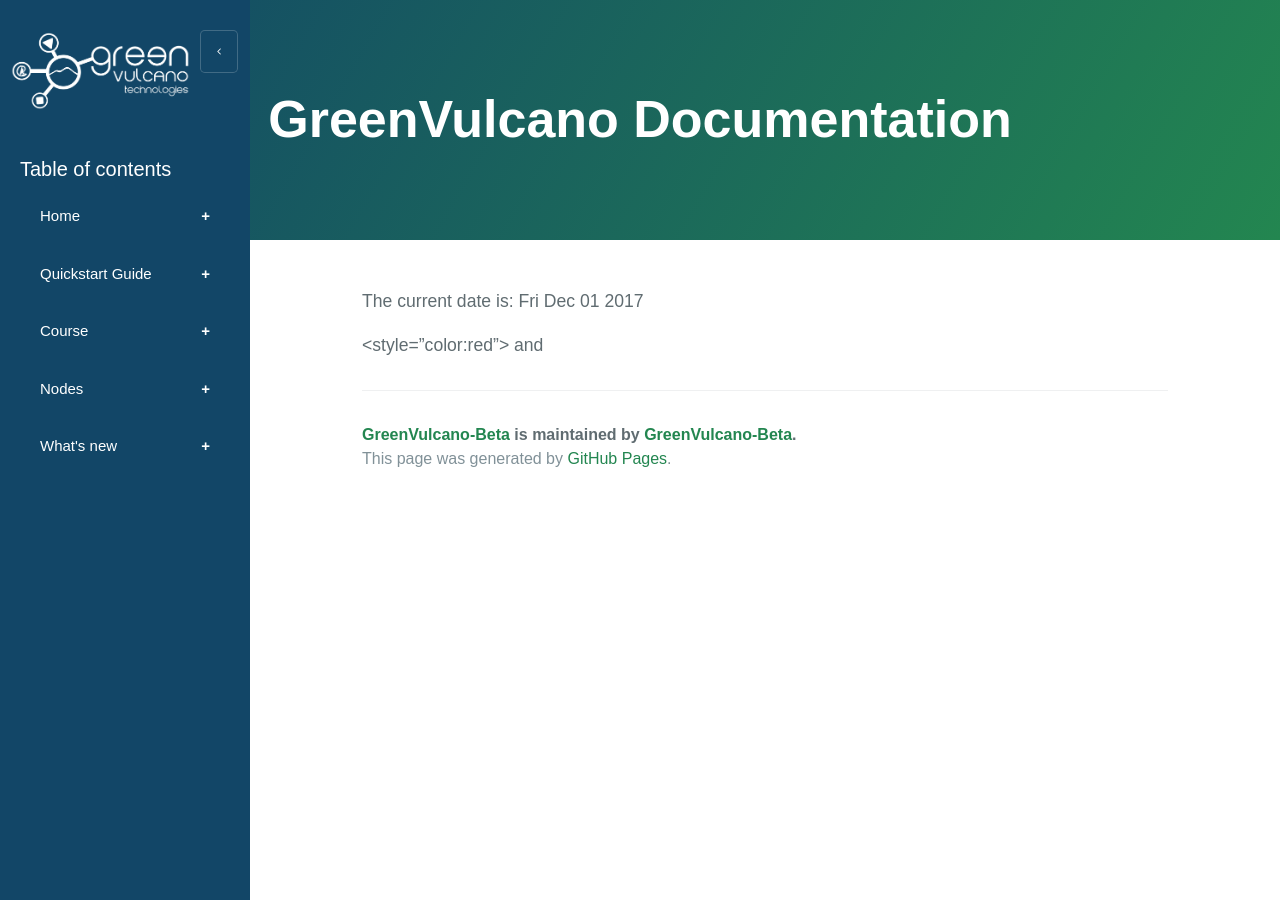
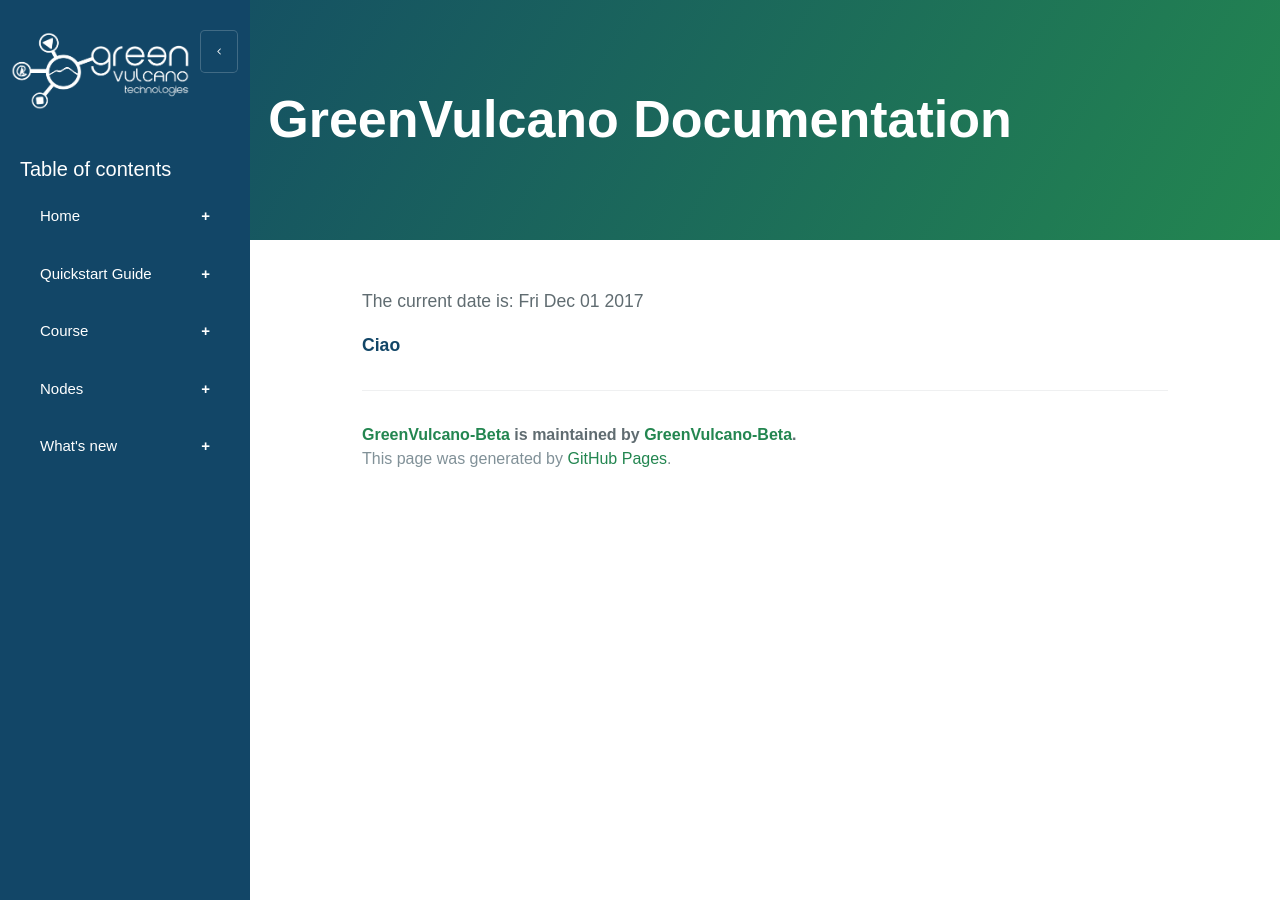
Before and after one commit to dianamw/GreenVulcano-Beta, a Jekyll site: the page built from pages/prova.md, in a window 1280 px wide. Built offline with Jekyll 4.4.1, drawn with Linux system fonts in a browser that asks for light colours; our own code applies the rules of GitHub Pages for plain Markdown files; the repository's description, which GitHub fills in, is left out.

Commit message:
Update prova.md

```diff
--- a/pages/prova.md
+++ b/pages/prova.md
@@ -4,4 +4,4 @@ document.getElementById("demo").innerHTML = d.toDateString();
 </script></span>
 <span>
 
-<style="color:red"> and <font color="red">
+<font color="#124667"><b>Ciao</b></font>
```
